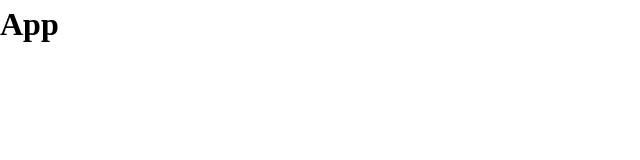
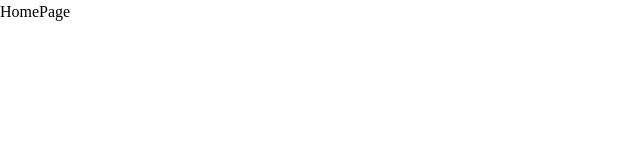
Before and after one commit to NChapron/agency-template, a React (Create React App) app: page / in a window 1280 px wide. Shown: the top 160 px of the page, without its empty margins (0-640 px from the left). Built offline with nearby package versions, Linux system fonts and the light colour scheme.

Commit message:
Added HomePage

```diff
--- a/src/App.tsx
+++ b/src/App.tsx
@@ -1,8 +1,11 @@
+import { Route, Routes } from "react-router-dom";
+import HomePage from "./pages/Home/HomePage";
+
 function App() {
   return (
-    <>
-      <h1>App</h1>
-    </>
+    <Routes>
+      <Route path="/" element={<HomePage />} />
+    </Routes>
   );
 }
 
--- /dev/null
+++ b/src/pages/Home/HomePage.tsx
@@ -0,0 +1,5 @@
+const HomePage = () => {
+  return <div>HomePage</div>;
+};
+
+export default HomePage;
```
Also changed, not shown: src/pages/Home/HomePage.module.css (added).
